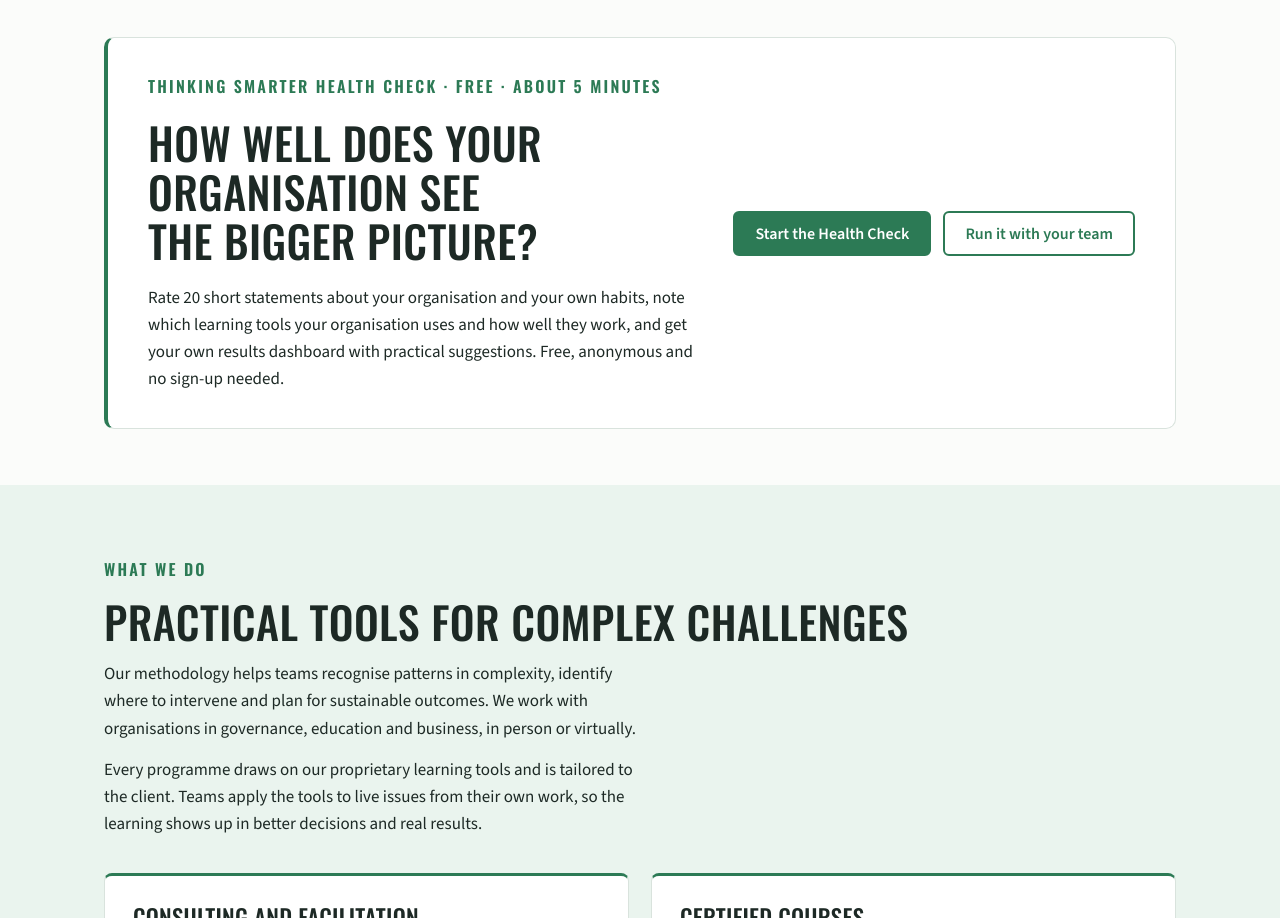
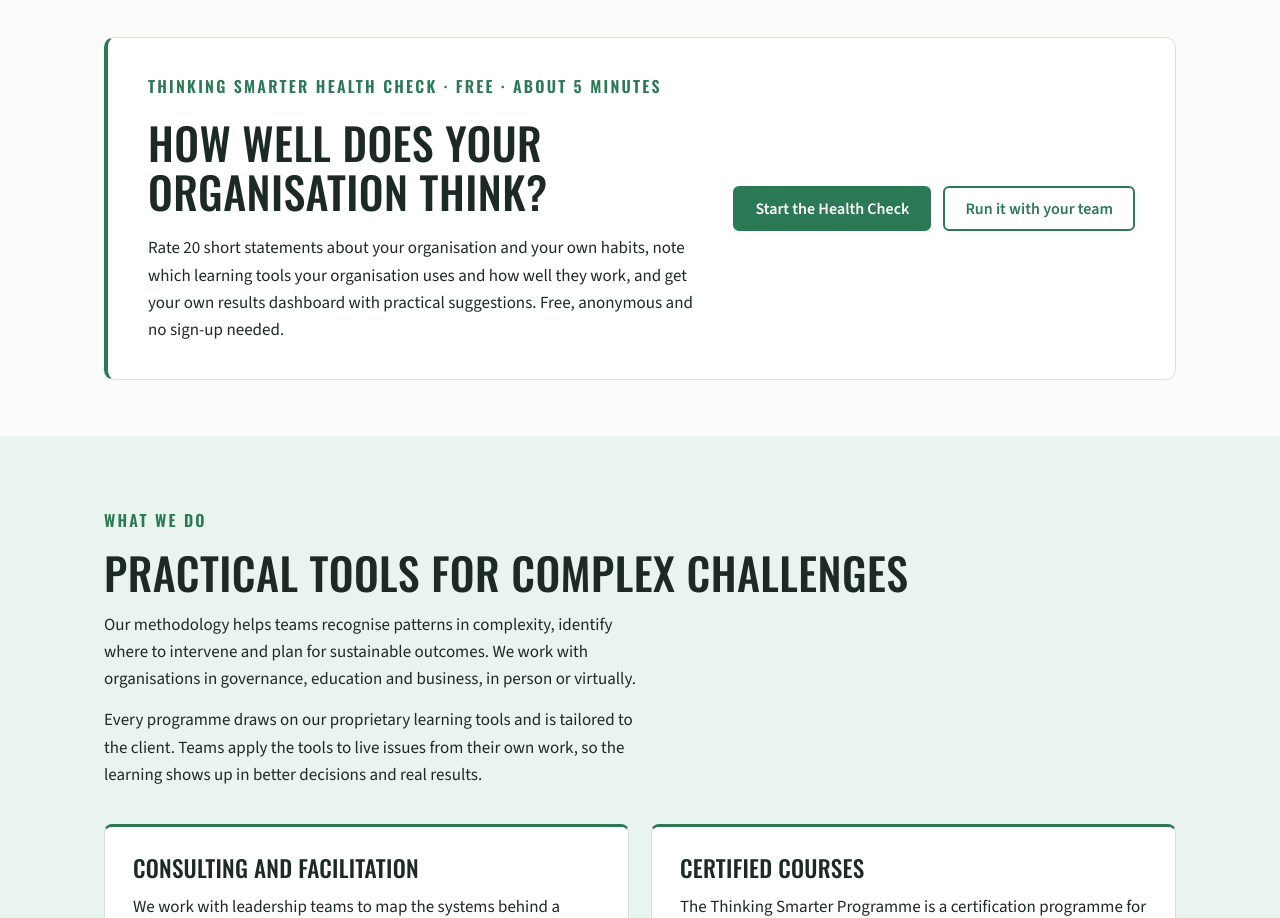
Before and after one commit to drprem2506/gsst-website, a plain HTML site: page index.html in a window 1280 px wide. Shown: the part 1870-2788 px from the top of the page. Drawn offline with nearby package versions, Linux system fonts and the light colour scheme.

Commit message:
Home: Health Check invitation heading matches the Health Check page
Co-Authored-By: Claude Opus 5.5 <noreply@anthropic.com>
Claude-Session: https://claude.ai/code/session_01JPW49YvBpMFgG1UywYZC9u

```diff
--- a/index.html
+++ b/index.html
@@ -75,7 +75,7 @@
     <div class="invite">
       <div class="stack">
         <span class="eyebrow">Thinking Smarter Health Check &middot; free &middot; about 5 minutes</span>
-        <h2>How well does your organisation see the bigger picture?</h2>
+        <h2>How well does your organisation think?</h2>
         <p>Rate 20 short statements about your organisation and your own habits, note which learning tools your organisation uses and how well they work, and get your own results dashboard with practical suggestions. Free, anonymous and no sign-up needed.</p>
       </div>
       <div class="actions"><a class="btn btn-primary" href="health-check.html">Start the Health Check</a><a class="btn btn-ghost" href="session.html">Run it with your team</a></div>
```
